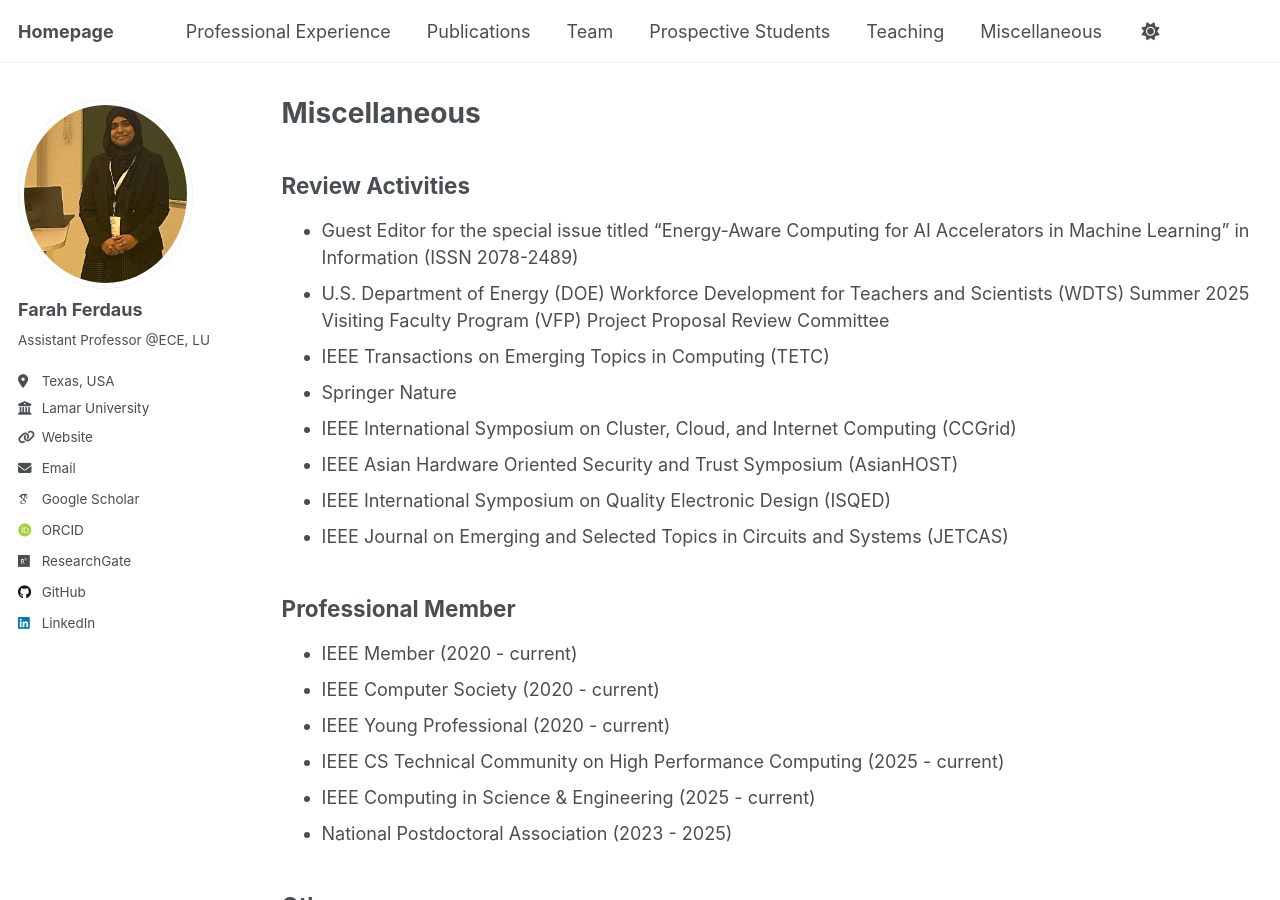
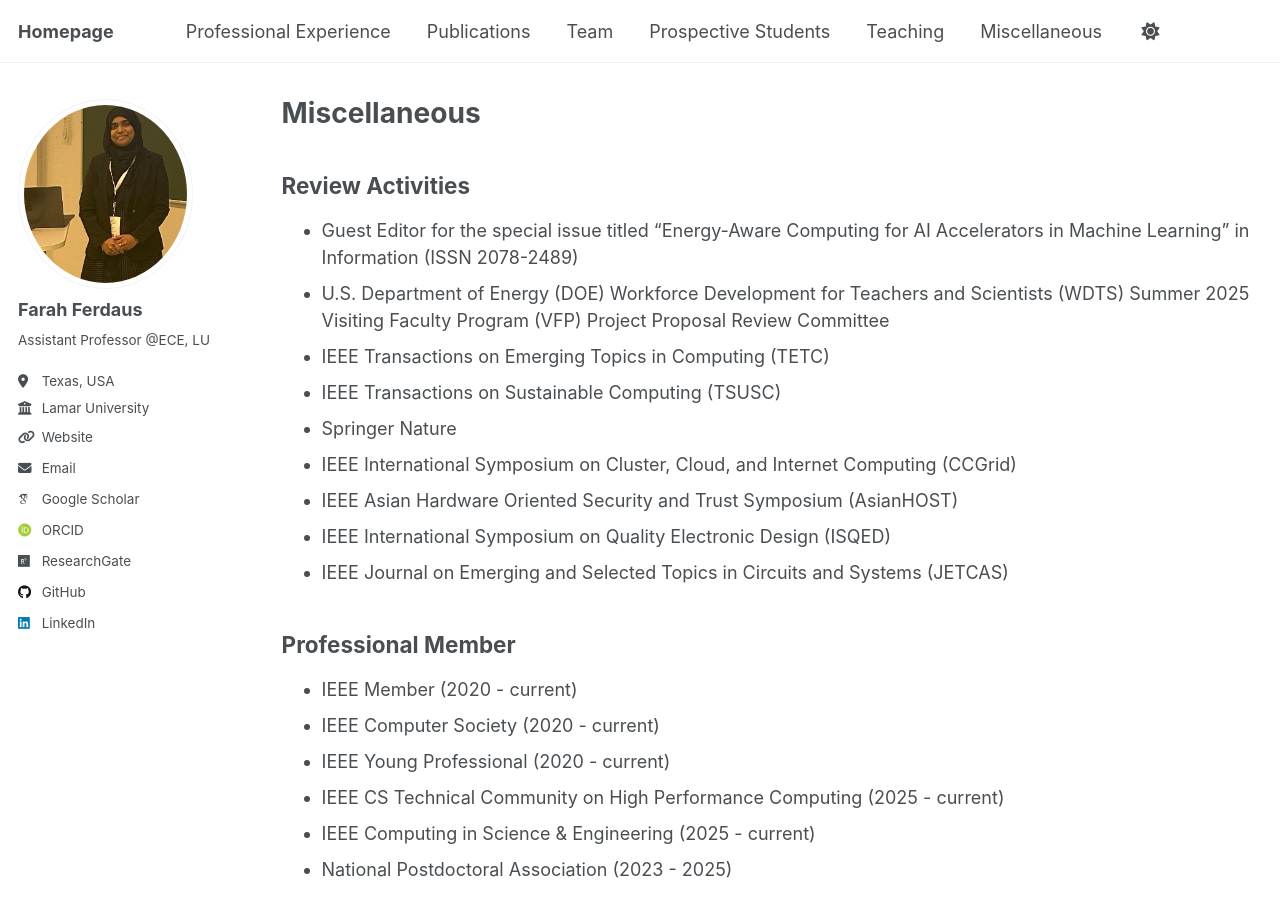
Before and after one commit to fferdaus/fferdaus.github.io, a Jekyll site: the page built from _pages/miscellaneous.md, in a window 1280 px wide and 900 px high. Built offline with Jekyll 4.4.1, drawn with Linux system fonts in a browser that asks for light colours; some web fonts are replaced.

Commit message:
Update miscellaneous.md

```diff
--- a/_pages/miscellaneous.md
+++ b/_pages/miscellaneous.md
@@ -13,6 +13,7 @@ redirect_from:
 - Guest Editor for the special issue titled "Energy-Aware Computing for AI Accelerators in Machine Learning" in Information (ISSN 2078-2489)
 - U.S. Department of Energy (DOE) Workforce Development for Teachers and Scientists (WDTS) Summer 2025 Visiting Faculty Program (VFP) Project Proposal Review Committee
 - IEEE Transactions on Emerging Topics in Computing (TETC)
+- IEEE Transactions on Sustainable Computing (TSUSC)
 - Springer Nature
 - IEEE International Symposium on Cluster, Cloud, and Internet Computing (CCGrid)
 - IEEE Asian Hardware Oriented Security and Trust Symposium (AsianHOST)
```
